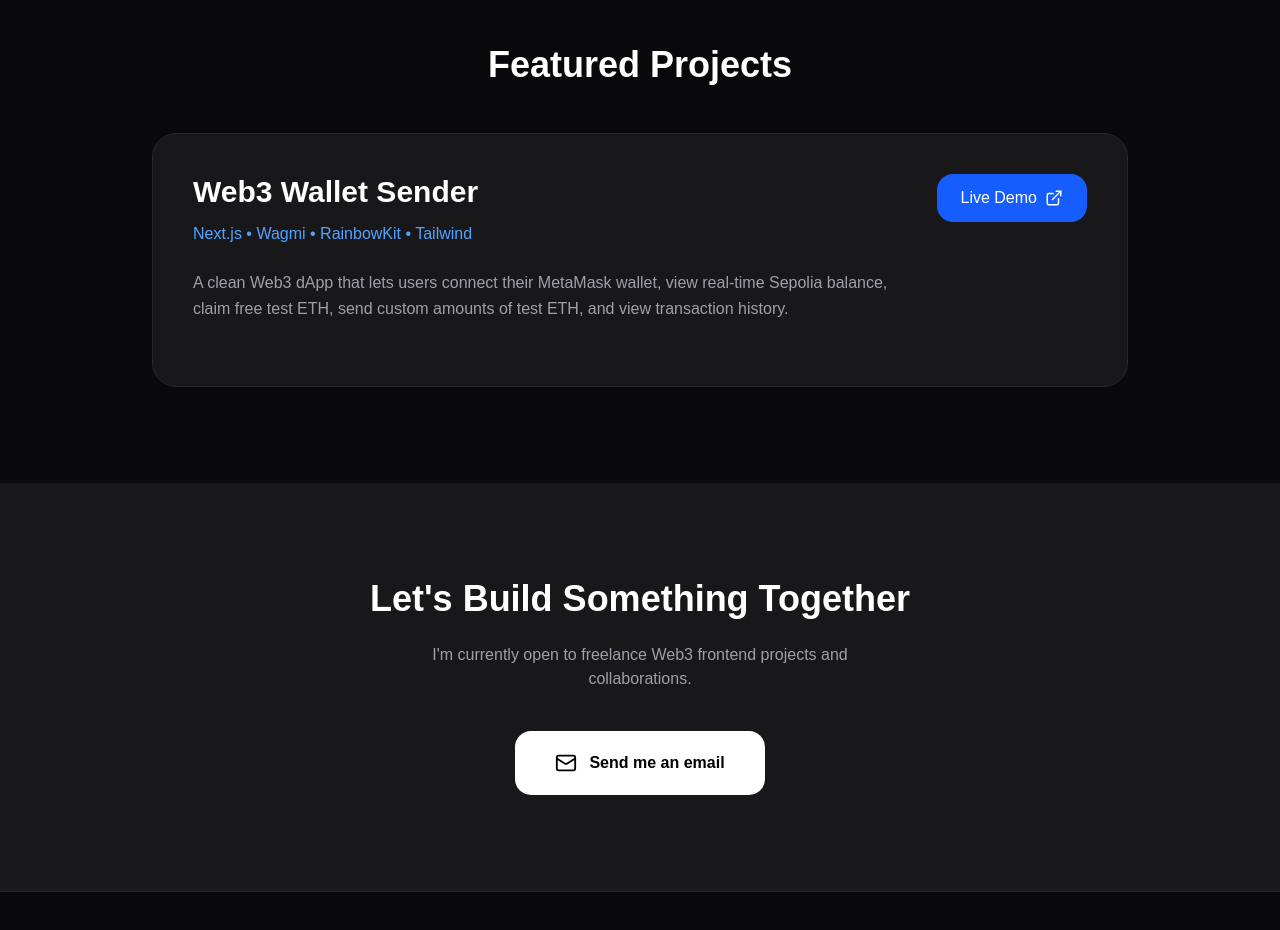
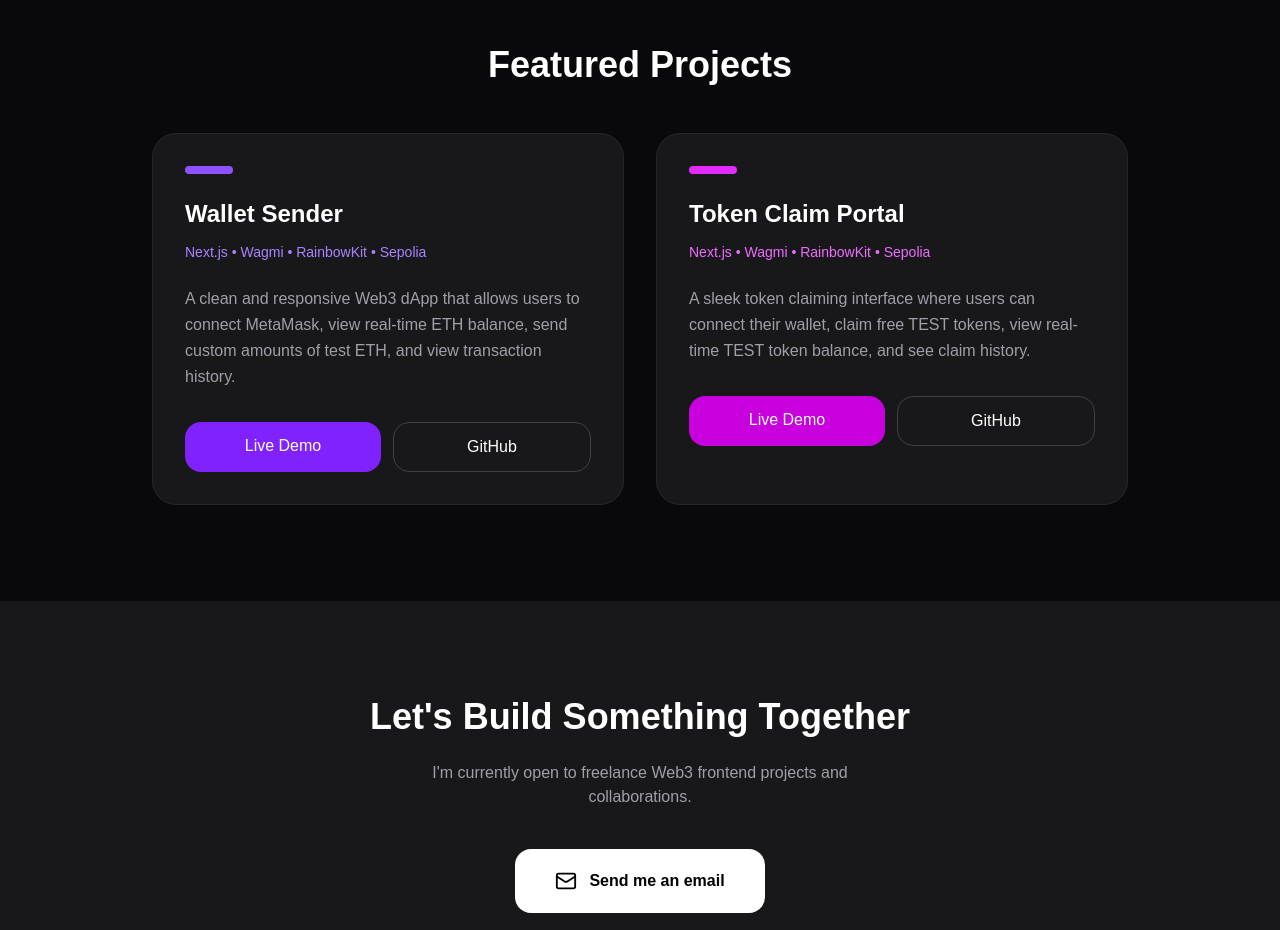
Before and after one commit to sulemansuleiman499-create/suleiman-portfolio, a Next.js app: page / in a window 1280 px wide. Shown: the part 1240-2170 px from the top of the page. Built offline with nearby package versions, Linux system fonts and the light colour scheme.

Commit message:
Update Featured Projects section with Wallet Sender and Token Claim Portal

```diff
--- a/app/page.tsx
+++ b/app/page.tsx
@@ -71,35 +71,71 @@ export default function Portfolio() {
         </div>
       </section>
 
-      {/* Projects Section */}
+           {/* Projects Section */}
       <section id="projects" className="py-24">
         <div className="max-w-5xl mx-auto px-6">
           <h2 className="text-4xl font-bold mb-12 text-center">Featured Projects</h2>
 
-          <div className="bg-zinc-900 border border-zinc-800 rounded-3xl p-10">
-            <div className="flex flex-col md:flex-row justify-between gap-8">
-              <div className="flex-1">
-                <h3 className="text-3xl font-bold mb-3">Web3 Wallet Sender</h3>
-                <p className="text-blue-400 mb-6">Next.js • Wagmi • RainbowKit • Tailwind</p>
-                <p className="text-zinc-400 leading-relaxed mb-6">
-                  A clean Web3 dApp that lets users connect their MetaMask wallet, view real-time Sepolia balance,
-                  claim free test ETH, send custom amounts of test ETH, and view transaction history.
-                </p>
-              </div>
-              <div>
+          <div className="grid md:grid-cols-2 gap-8">
+
+            {/* Wallet Sender */}
+            <div className="bg-zinc-900 border border-zinc-800 rounded-3xl p-8 hover:border-violet-500 transition group">
+              <div className="h-2 w-12 bg-violet-500 rounded mb-6"></div>
+              <h3 className="text-2xl font-bold mb-3">Wallet Sender</h3>
+              <p className="text-violet-400 mb-6 text-sm">Next.js • Wagmi • RainbowKit • Sepolia</p>
+
+              <p className="text-zinc-400 leading-relaxed mb-8">
+                A clean and responsive Web3 dApp that allows users to connect MetaMask, view real-time ETH balance,
+                send custom amounts of test ETH, and view transaction history.
+              </p>
+
+              <div className="flex gap-3">
                 <a
-                  href="https://suleiman-web3-app.vercel.app"
+                  href="https://suleiman-web3-5uq9psn4o-sulemansuleiman499-creates-projects.vercel.app/"
                   target="_blank"
-                  className="inline-flex items-center gap-2 px-6 py-3 bg-blue-600 hover:bg-blue-700 rounded-2xl transition"
+                  className="flex-1 py-3 bg-violet-600 hover:bg-violet-700 text-center rounded-2xl font-medium transition"
                 >
-                  Live Demo <ExternalLink size={18} />
+                  Live Demo
+                </a>
+                <a
+                  href="https://github.com/sulemansuleiman499/wallet-sender"
+                  target="_blank"
+                  className="flex-1 py-3 border border-zinc-700 hover:bg-zinc-800 text-center rounded-2xl font-medium transition"
+                >
+                  GitHub
                 </a>
               </div>
             </div>
-            {/* NOTICE: I removed the image grid from here.
-              Usually, you would put screenshots of the actual APP here,
-              not your social media icons!
-            */}
+
+            {/* Token Claim Portal */}
+            <div className="bg-zinc-900 border border-zinc-800 rounded-3xl p-8 hover:border-fuchsia-500 transition group">
+              <div className="h-2 w-12 bg-fuchsia-500 rounded mb-6"></div>
+              <h3 className="text-2xl font-bold mb-3">Token Claim Portal</h3>
+              <p className="text-fuchsia-400 mb-6 text-sm">Next.js • Wagmi • RainbowKit • Sepolia</p>
+
+              <p className="text-zinc-400 leading-relaxed mb-8">
+                A sleek token claiming interface where users can connect their wallet, claim free TEST tokens,
+                view real-time TEST token balance, and see claim history.
+              </p>
+
+              <div className="flex gap-3">
+                <a
+                  href="https://suleiman-web3-5uq9psn4o-sulemansuleiman499-creates-projects.vercel.app/claim"
+                  target="_blank"
+                  className="flex-1 py-3 bg-fuchsia-600 hover:bg-fuchsia-700 text-center rounded-2xl font-medium transition"
+                >
+                  Live Demo
+                </a>
+                <a
+                  href="https://github.com/sulemansuleiman499/token-claim-portal"
+                  target="_blank"
+                  className="flex-1 py-3 border border-zinc-700 hover:bg-zinc-800 text-center rounded-2xl font-medium transition"
+                >
+                  GitHub
+                </a>
+              </div>
+            </div>
+
           </div>
         </div>
       </section>
--- a/package.json
+++ b/package.json
@@ -10,7 +10,7 @@
   },
   "dependencies": {
     "lucide-react": "^1.7.0",
-    "next": "16.2.1",
+    "next": "^16.2.3",
     "react": "19.2.4",
     "react-dom": "19.2.4"
   },
```
Also changed, not shown: 1 other file (tests, documents, lock files or other folders).
